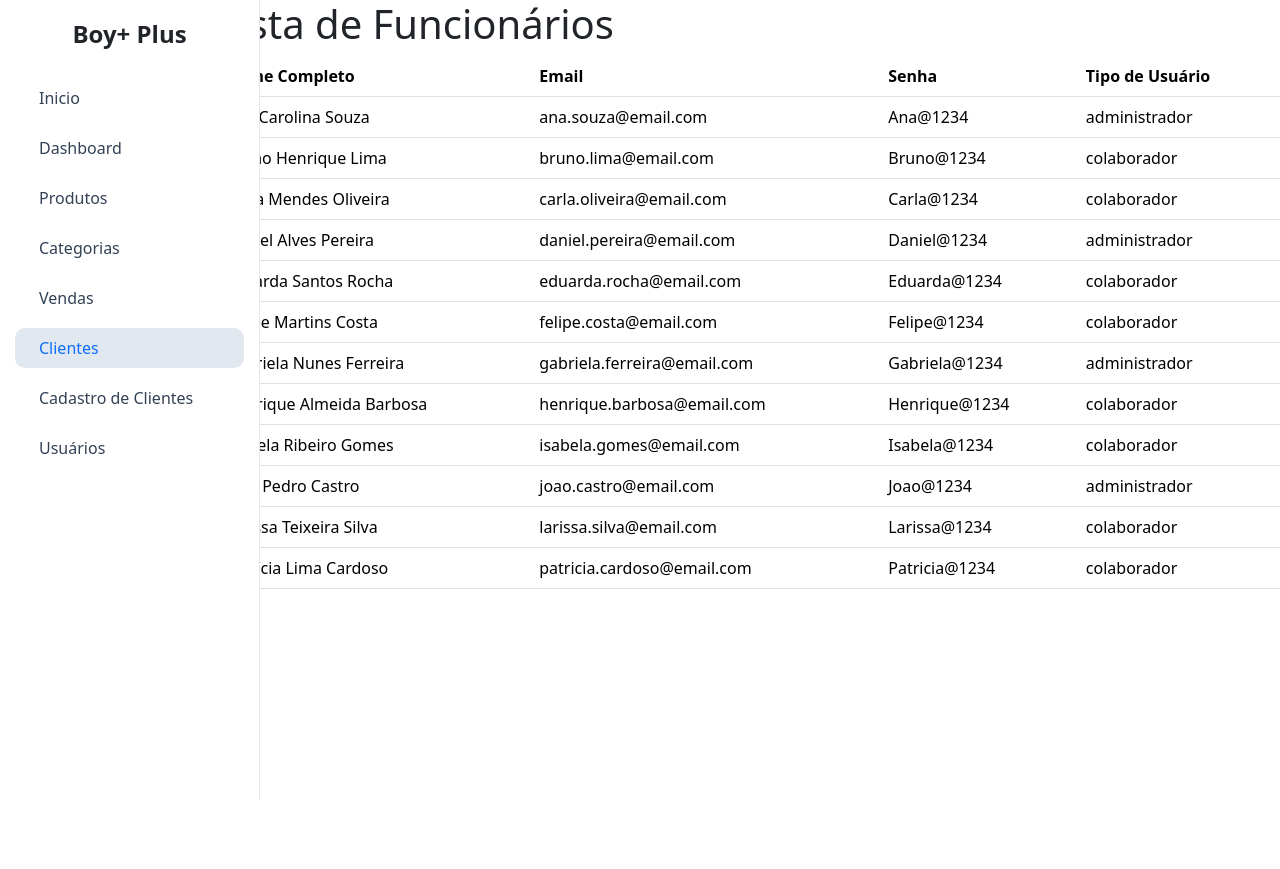
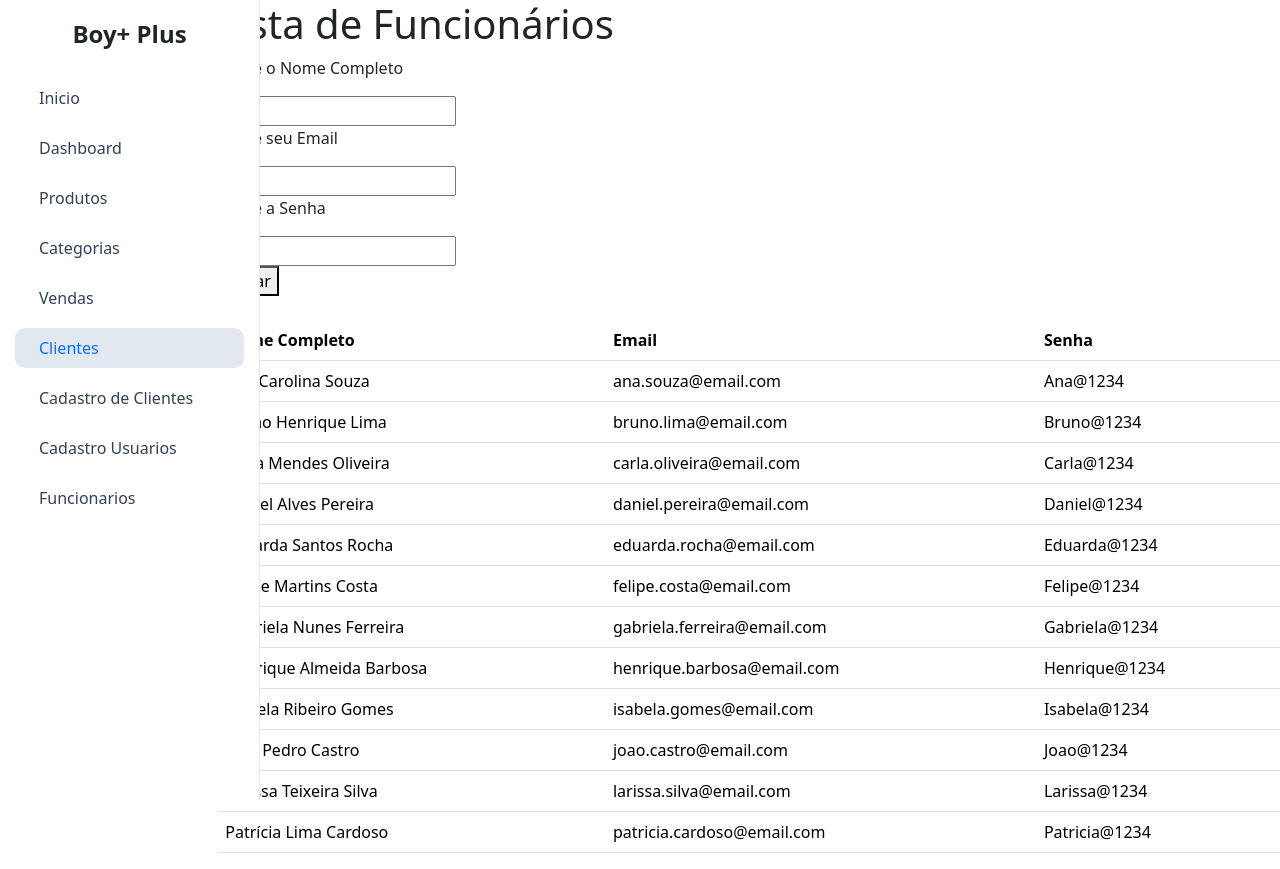
Before and after one commit to matheuskapp/pi-loja, a Next.js app: page /listafuncionarios in a window 1280 px wide. Before the commit the page ends 800 px from the top, so only its background shows below. Built offline with nearby package versions, Linux system fonts and the light colour scheme.

Commit message:
alteração objeto

```diff
--- a/app/components/barra_lateral.js
+++ b/app/components/barra_lateral.js
@@ -47,9 +47,15 @@ export default function BarraLateral() {
                     </li>
                     <li className="nav-item">
                         <Link href="/cadastro_usuarios" className="nav-link">
-                            <i className="bi bi-person-gear me-2"></i> Usuários
+                            <i className="bi bi-person-gear me-2"></i> Cadastro Usuarios
                         </Link>
                     </li>
+                    <li className="nav-item">
+                        <Link href="/listafuncionarios" className="nav-link">
+                            <i className="bi bi-person-gear me-2"></i> Funcionarios
+                        </Link>
+                    </li>
+
                 </ul>
             </div>
         </div>
--- a/app/listafuncionarios/listafuncionarios.js
+++ b/app/listafuncionarios/listafuncionarios.js
@@ -1,5 +1,14 @@
-export default function ListaFuncionarios() {
-    const funcionarios = [
+'use client'
+
+import { useState } from "react";
+
+export default function listaFuncionarios() {
+
+    const [nome, alteraNomeCompleto] = useState("");
+    const [email, alteraemail] = useState("");
+    const [senha, alteraSenha] = useState("");
+
+    const [funcionarios, alterafuncionarios] = useState([
         {
             nomeCompleto: "Ana Carolina Souza",
             email: "ana.souza@email.com",
@@ -75,7 +84,24 @@ export default function ListaFuncionarios() {
         }
 
 
-    ];
+    ]);
+
+    function salvar(e) {
+        e.preventDefault()
+
+        const item = {
+            nome: nomeCompleto,
+            email: email,
+            senha: senha,
+            tipoUsuario: false
+
+
+        }
+        console.log(objeto)
+
+    }
+
+
 return (
 
 
@@ -84,13 +110,30 @@ export default function ListaFuncionarios() {
 
         <h1> Lista de Funcionários</h1>
 
-            <table class="table " >
+        <form onSubmit={salvar}>
+
+            <p> Digite o Nome Completo</p>
+            <input onChange={e => alteraNome(e.target.value)} />
+            <p> Digite seu Email</p>
+            <input onChange={e => alteraemail(e.target.value)} />
+            <p> Digite a Senha</p>
+            <input onChange={e => alteraSenha(e.target.value)} />
+
+            <br />
+            <button>Salvar</button>
+            <br /><br />
+
+        </form>
+
+
+        <table class="table">
             <thead>
                 <tr>
                     <th scope="col">Nome Completo</th>
                     <th scope="col">Email</th>
                     <th scope="col">Senha</th>
-                        <th scope="col">Tipo de Usuário</th>
+
+
 
                 </tr>
             </thead>
@@ -104,7 +147,6 @@ export default function ListaFuncionarios() {
                                 <td>{item.nomeCompleto}</td>
                                 <td>{item.email}</td>
                                 <td>{item.senha}</td>
-                                    <td>{item.tipoUsuario}</td>
 
 
                             </tr>
@@ -114,9 +156,6 @@ export default function ListaFuncionarios() {
 
             </tbody>
         </table>
-        </div>
-
-
-    );
-
+    </div >
+)
 }
```
Lines whose indentation alone changed are shown as unchanged.
